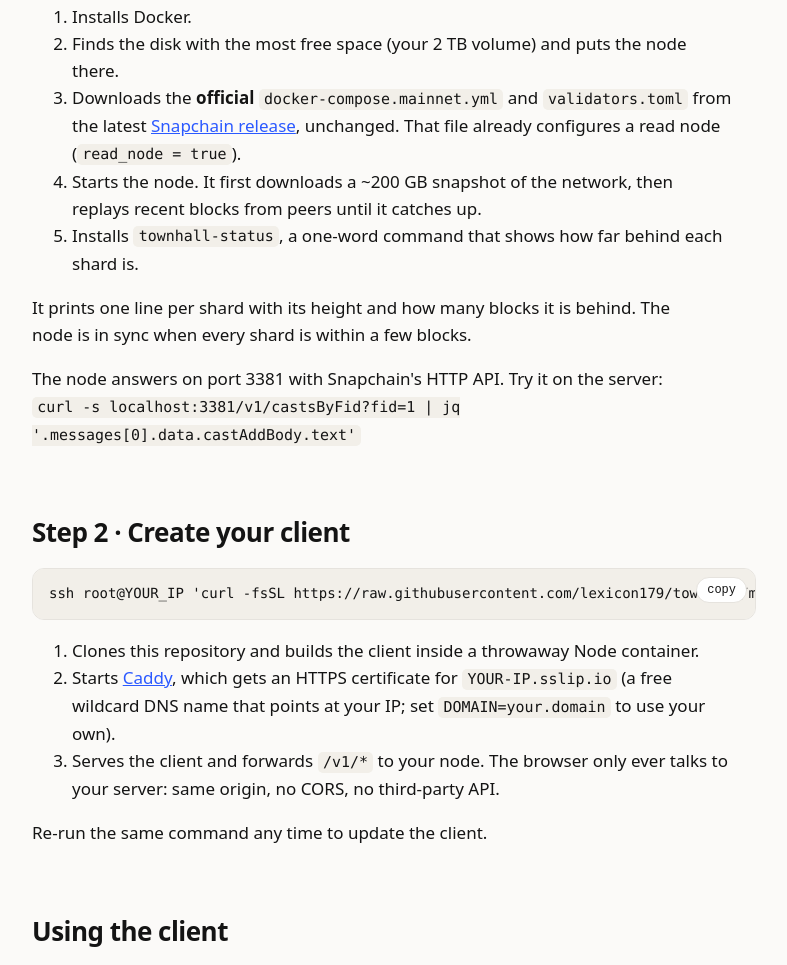
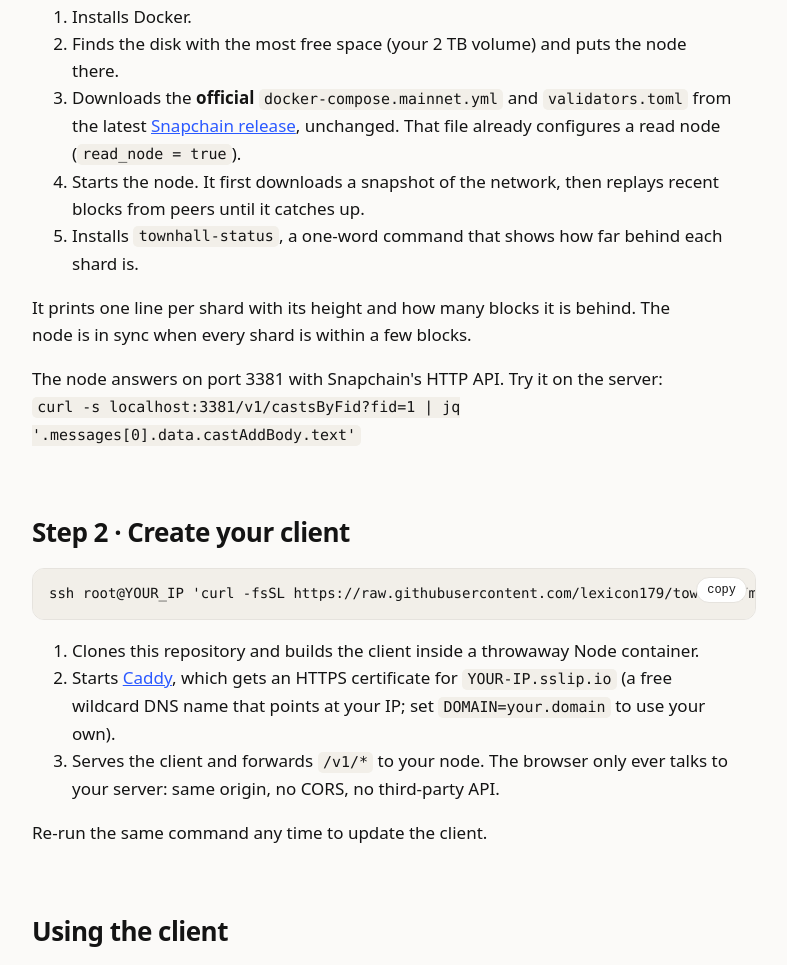
Before and after one commit to lexicon179/townhall, a plain HTML site: page site/index.html in a window 1280 px wide. Shown: the part 2930-3895 px from the top of the page, without its empty margins (246-1033 px from the left). Drawn offline with Linux system fonts and the light colour scheme.

Commit message:
node: fix df flags on Ubuntu; drop unverified snapshot size

```diff
--- a/site/index.html
+++ b/site/index.html
@@ -116,7 +116,7 @@ footer{margin-top:70px;font-size:14px;color:var(--muted);border-top:1px solid va
   <li>Installs Docker.</li>
   <li>Finds the disk with the most free space (your 2 TB volume) and puts the node there.</li>
   <li>Downloads the <b>official</b> <code>docker-compose.mainnet.yml</code> and <code>validators.toml</code> from the latest <a href="https://github.com/farcasterxyz/snapchain/releases">Snapchain release</a>, unchanged. That file already configures a read node (<code>read_node = true</code>).</li>
-  <li>Starts the node. It first downloads a ~200 GB snapshot of the network, then replays recent blocks from peers until it catches up.</li>
+  <li>Starts the node. It first downloads a snapshot of the network, then replays recent blocks from peers until it catches up.</li>
   <li>Installs <code>townhall-status</code>, a one-word command that shows how far behind each shard is.</li>
 </ol>
 <!-- REAL_STATUS_OUTPUT: paste output from the live run here -->
```
Also changed, not shown: 1 other file.
